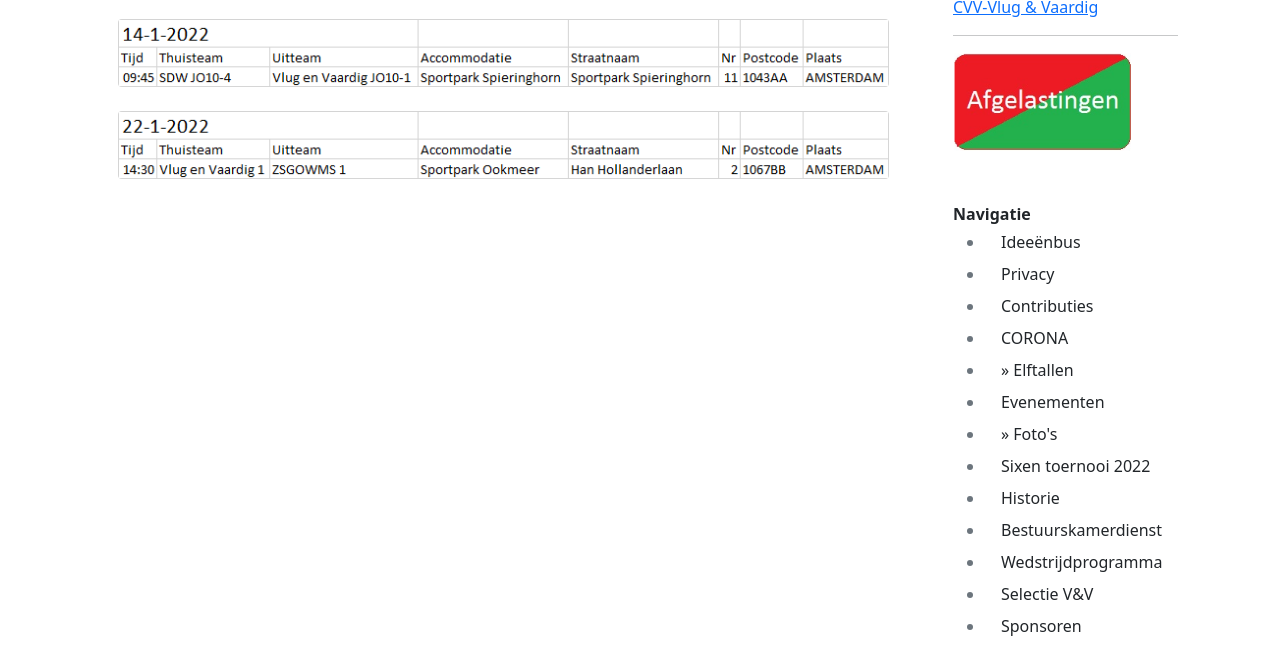
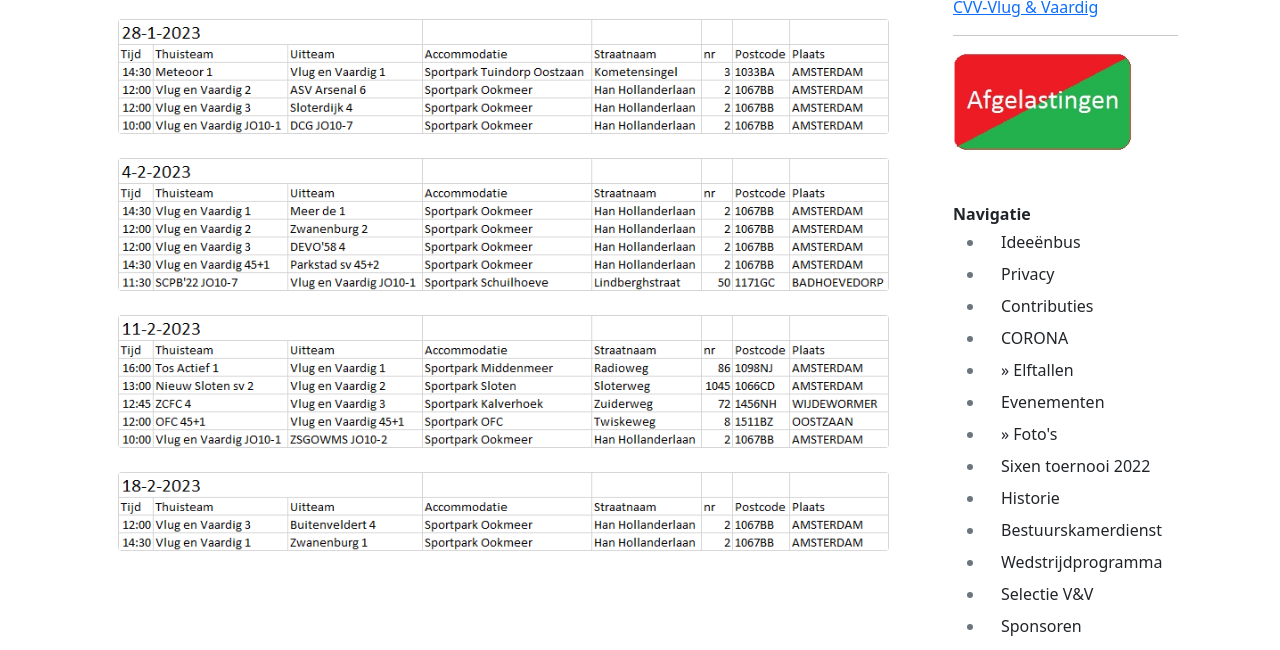
Before and after one commit to TimBolhoeve01/TimBolhoeve01.github.io, a plain HTML site: page navigatie/wedstrijdprogramma.html in a window 1280 px wide. Shown: the part 149-799 px from the top of the page. Drawn offline with nearby package versions, Linux system fonts and the light colour scheme; a script that the page names is missing.

Commit message:
update programma

```diff
--- a/navigatie/wedstrijdprogramma.html
+++ b/navigatie/wedstrijdprogramma.html
@@ -32,8 +32,10 @@
                                     <!-- Post categories-->
                                 </header>
                                 <!-- Preview image figure-->
-                                <figure class="mb-4"><img class="img-fluid rounded" src="../images/14-1.png" alt="..." /></figure>
-                                <figure class="mb-4"><img class="img-fluid rounded" src="../images/22-1.png" alt="..." /></figure>
+                                <figure class="mb-4"><img class="img-fluid rounded" src="../images/programma/28-1.png" alt="..." /></figure>
+                                <figure class="mb-4"><img class="img-fluid rounded" src="../images/programma/4-2.png" alt="..." /></figure>
+                                <figure class="mb-4"><img class="img-fluid rounded" src="../images/programma/11-2.png" alt="..." /></figure>
+                                <figure class="mb-4"><img class="img-fluid rounded" src="../images/programma/18-2.png" alt="..." /></figure>
                                 <!-- Post content-->
                             </article>
                         </div>
```
Also changed, not shown: images/14-1.png (deleted), images/22-1.png (deleted), images/programma/11-2.png (added), images/programma/18-2.png (added), images/programma/28-1.png (added), images/programma/4-2.png (added).
